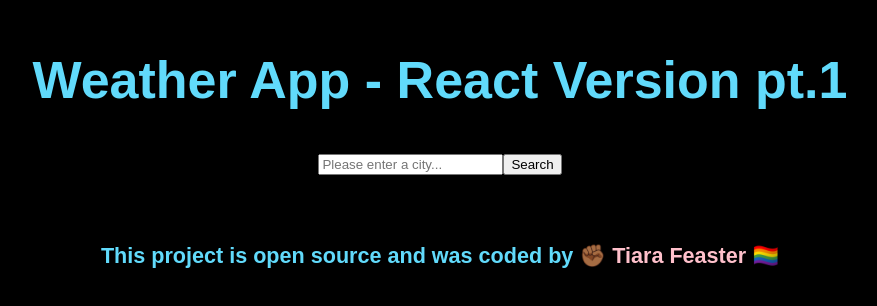
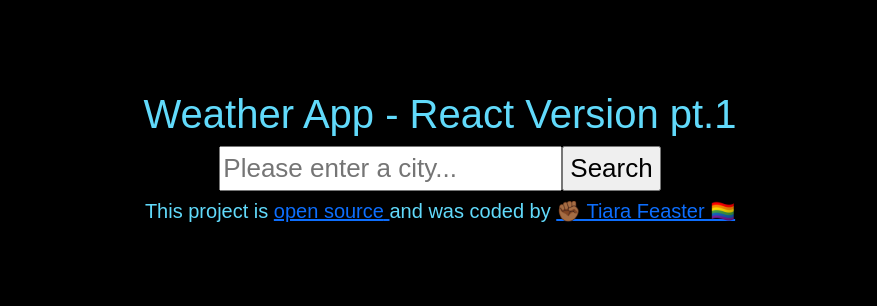
Before and after one commit to tiarafeaster/weather-react, a React (Create React App) app: page / in a window 1280 px wide. Shown: the part 240-546 px from the top of the page, without its empty margins (200-1077 px from the left). Built offline with nearby package versions, Linux system fonts and the light colour scheme.

Commit message:
added bootstrap

```diff
--- a/package.json
+++ b/package.json
@@ -7,6 +7,7 @@
     "@testing-library/react": "^11.1.0",
     "@testing-library/user-event": "^12.1.10",
     "axios": "^0.21.1",
+    "bootstrap": "^5.0.2",
     "react": "^17.0.2",
     "react-dom": "^17.0.2",
     "react-scripts": "4.0.3",
--- a/src/App.js
+++ b/src/App.js
@@ -8,11 +8,21 @@
         <h1>Weather App - React Version pt.1</h1>
         <Weather />
         <h5>
-          This project is open source and was coded by{" "}
+          This project is{" "}
           <a
             href="https://github.com/tiarafeaster/weather-react"
             target="_blank"
             rel="noreferrer"
+            title="link to github repo"
+          >
+            open source{" "}
+          </a>{" "}
+          and was coded by{" "}
+          <a
+            href="http://www.tiarajfeaster.com"
+            target="_blank"
+            rel="noreferrer"
+            title="link to Tiara Feaster portfolio"
           >
             ✊🏾 Tiara Feaster 🏳️‍🌈{" "}
           </a>
```
Also changed, not shown: src/index.js (+9 -6 lines), 1 other file (tests, documents, lock files or other folders).
